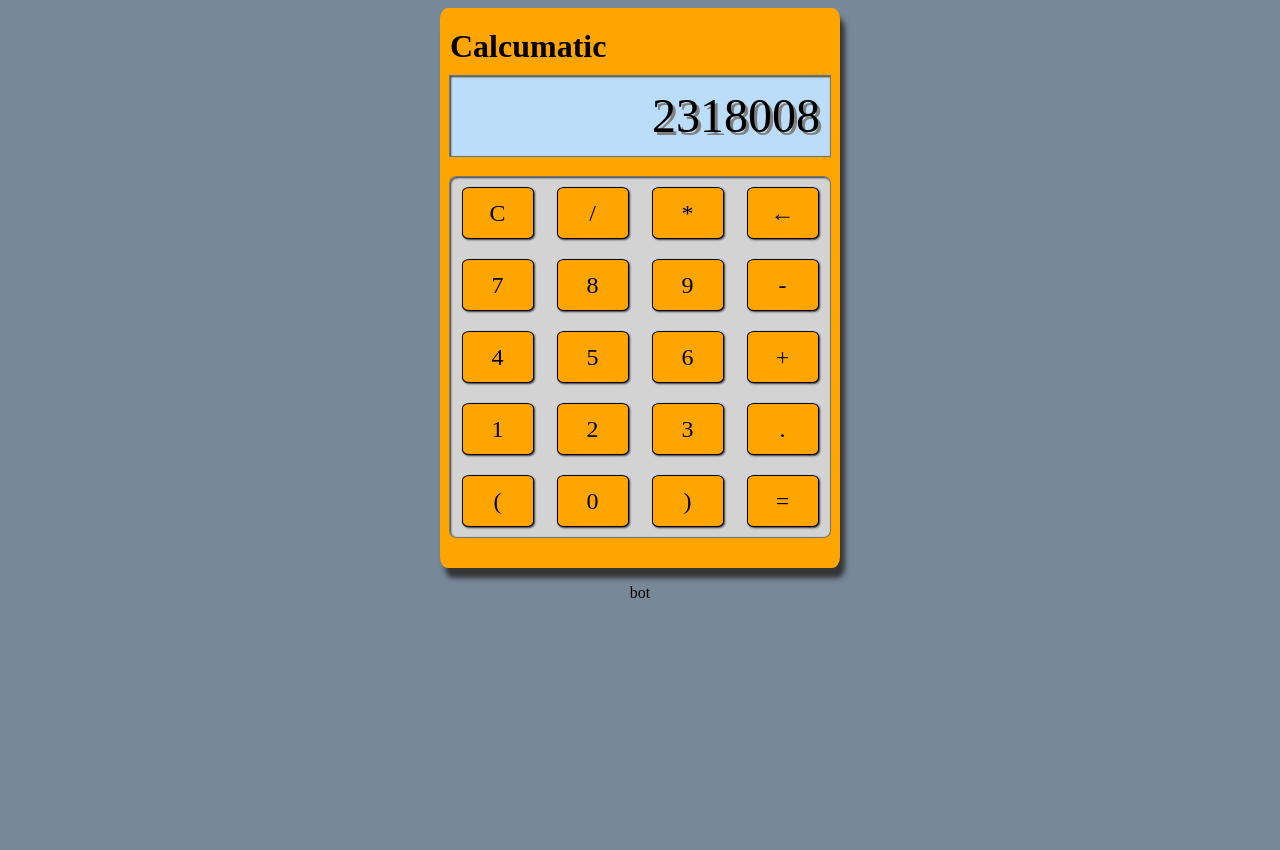
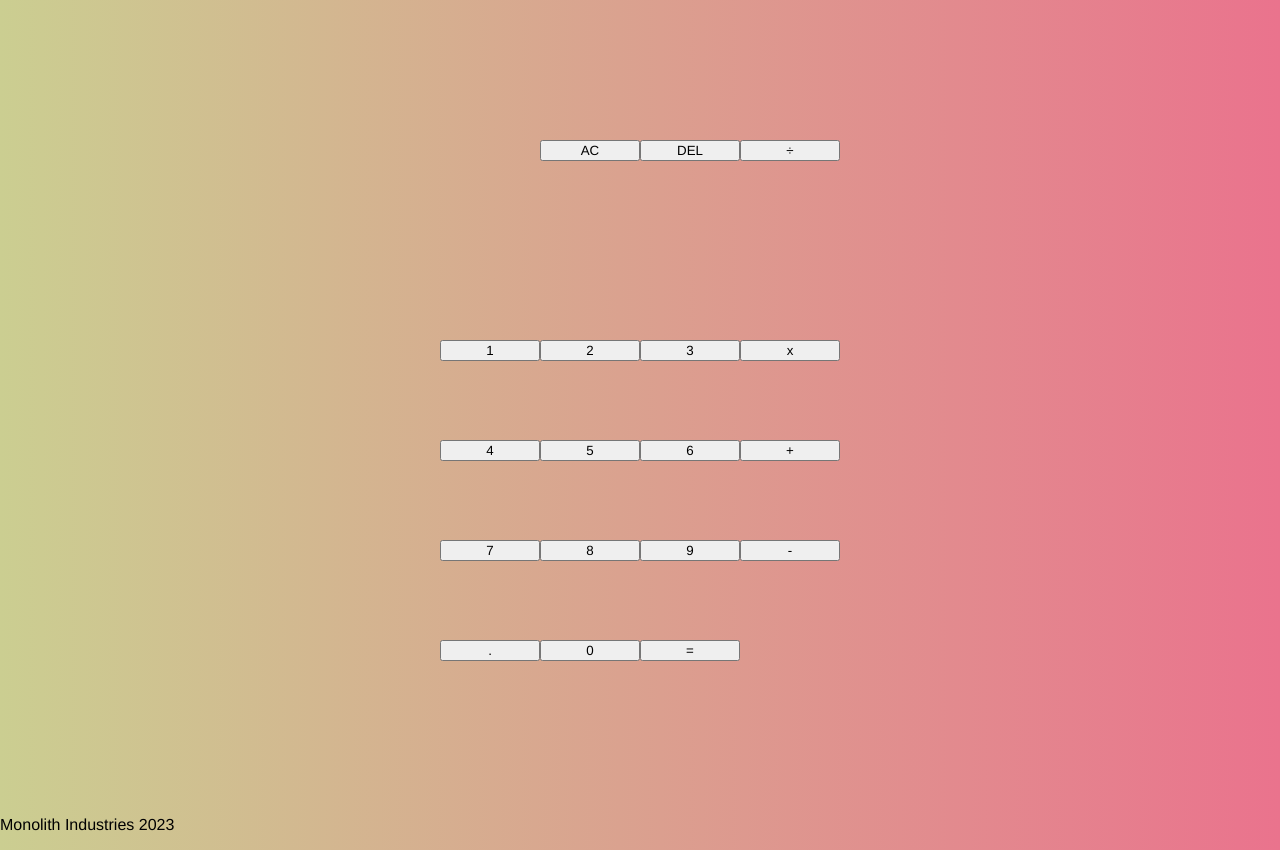
Before and after one commit to Dan-Monolith/Calculator, a plain HTML site: page index.html in a window 1280 px wide. Before the commit the page ends 800 px from the top, so only its background shows below. Drawn offline with Linux system fonts and the light colour scheme.

Commit message:
start over

```diff
--- a/index.html
+++ b/index.html
@@ -8,41 +8,33 @@
     <link rel="stylesheet" href="styles.css"/>
 </head>
 <body>
-    <div class="main">
-        <div class="calc">
-            <div class="header">
-                <H1>Calcumatic</H1>
-            </div>
-            <div class="display">
-                <div class="digits">2318008</div>
-            </div>
-            <div class="buttons">
-                <div class="button">C</div>
-                <div class="button">/</div>
-                <div class="button">*</div>
-                <div class="button">&larr;</div>
-                <div class="button">7</div>
-                <div class="button">8</div>
-                <div class="button">9</div>
-                <div class="button">-</div>
-                <div class="button">4</div>
-                <div class="button">5</div>
-                <div class="button">6</div>
-                <div class="button">+</div>
-                <div class="button">1</div>
-                <div class="button">2</div>
-                <div class="button">3</div>
-                <div class="button">.</div>
-                <div class="button">(</div>
-                <div class="button">0</div>
-                <div class="button">)</div>
-                <div id="equal" class="button">=</div>
-             </div>
+    <div class="calculator-grid">
+        <div class = "output">
+            <div class ="prev-operand"></div>
+            <div class="next-operand"></div>
         </div>
+        <button class ="span-two">AC</button>
+        <button>DEL</button>
+        <button>÷</button>
+        <button>1</button>
+        <button>2</button>
+        <button>3</button>
+        <button>x</button>
+        <button>4</button>
+        <button>5</button>
+        <button>6</button>
+        <button>+</button>
+        <button>7</button>
+        <button>8</button>
+        <button>9</button>
+        <button>-</button>
+        <button>.</button>
+        <button>0</button>
+        <button class="span-two">=</button>
     </div>
 
     <div clsss="footer">
-        <p>bot</p>
+        <p>Monolith Industries 2023</p>
     </div>
 
     <script src="script.js"></script>
--- a/styles.css
+++ b/styles.css
@@ -1,72 +1,32 @@
-body {
-    display: flex;
-    flex-direction: column;
-    background-color: lightslategray;
-    align-items: center;
+*, *::before, *::after {
+    box-sizing: border-box;
+    font-family: 'Franklin Gothic Medium', 'Arial Narrow', Arial, sans-serif;
+    font-weight: normal;
 }
 
-.calc {
-    display: flex;
-    flex-direction: column;
-    background-color: orange;
-    width: 400px;
-    height: 560px;
-    align-items: center;
-    justify-content:space-evenly;
-    border-radius: 2%;
-    box-shadow: 5px 10px 5px rgb(54, 54, 54);
-
+body {
+    margin: 0;
+    padding: 0;
+    background: linear-gradient(to right, #CBCE91FF, #EA738DFF)
 }
 
-.header {
-    width: 380px;
+.calculator-grid {
+    display: grid;
+    justify-content: center;
+    align-items: center;
+    min-height: 100vh;
+    grid-template-columns: repeat(4, 100px);
+    grid-template-rows: minmax(120px, auto) repeat(5, 100px);
 }
 
-h1 {
-    margin: -10px 0px;
-    text-align: left;
+.calculator-grid > buttons {
+    cursor: pointer;
+    font-size: 2rem;
+    border: 1px, solid #FFFFFF;
+    outline: none;
+    background-color: rbga(255, 255, 255, 0.75);
 }
 
-.display {
-    display: flex;
-    background-color: rgb(187, 221, 250);
-    width: 380px;
-    height: 80px;
-    margin: -10px 0px;
-    align-items: center;
-    justify-content: flex-end;
-    border: 1px solid hsl(0, 0%, 46%);
-    box-shadow: inset 1px 1px 2px rgb(54, 54, 54);
+.calculator-grid > button:hover {
+    background-color: #a9a9a9;
 }
-
-.digits {
-    font-size: xxx-large;
-    padding: 10px;
-    text-shadow: 3px 3px grey;
-}
-
-.buttons {
-    display: grid;
-    width: 380px;
-    height: 360px;
-    grid-template-columns: repeat(4, 1fr);
-    grid-template-rows: repeat(5, 1fr);
-    border: 1px solid hsl(0, 0%, 46%);
-    border-radius: 2%;
-    background-color: lightgrey;
-    box-shadow: inset 1px 1px 2px rgb(54, 54, 54);
-}
-
-div.button {
-    display: flex;
-    width: 70px;
-    height: 50px;
-    border: 1px solid hsl(0, 0%, 0%);
-    border-radius: 10%;
-    margin: auto;
-    align-items: center;
-    justify-content: center;
-    background-color: orange;
-    font-size: x-large;
-    box-shadow: 1px 1px 2px rgb(54, 54, 54);
-}
```
